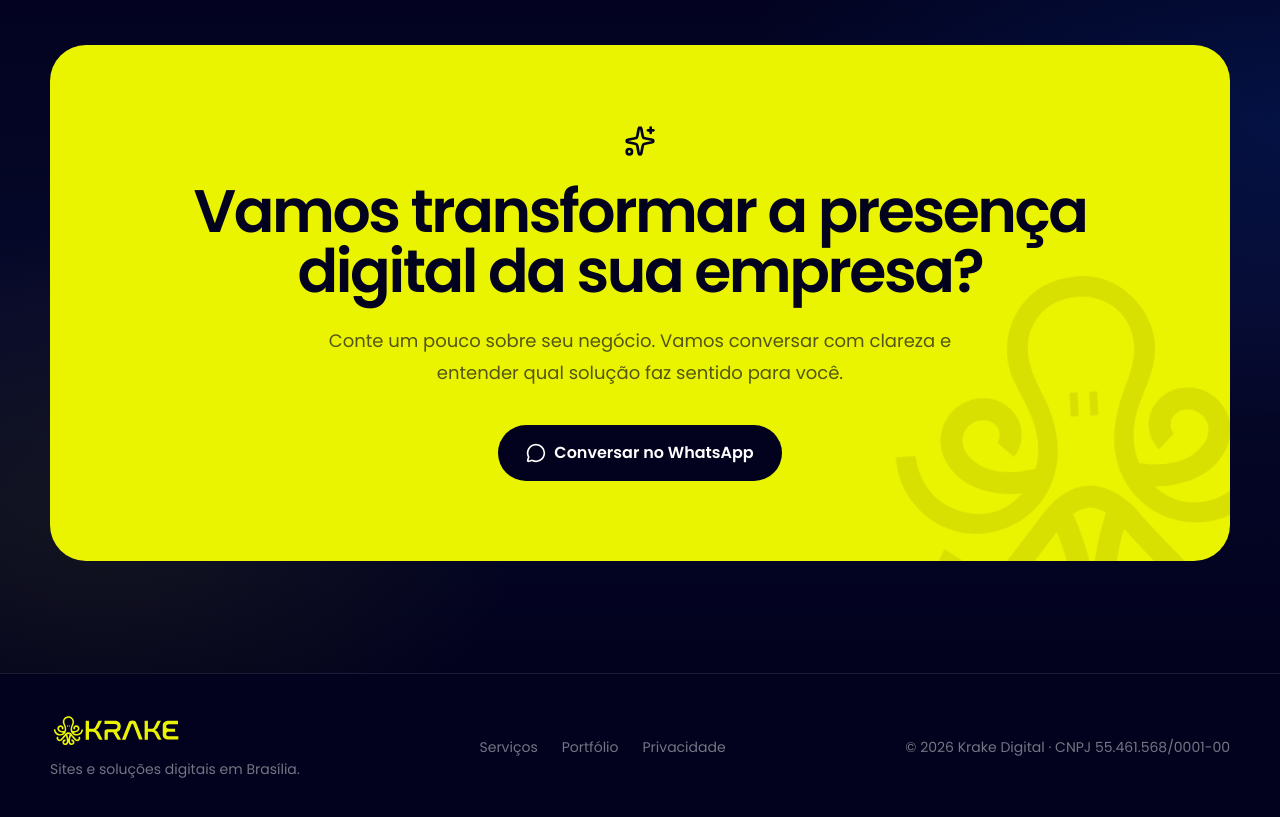
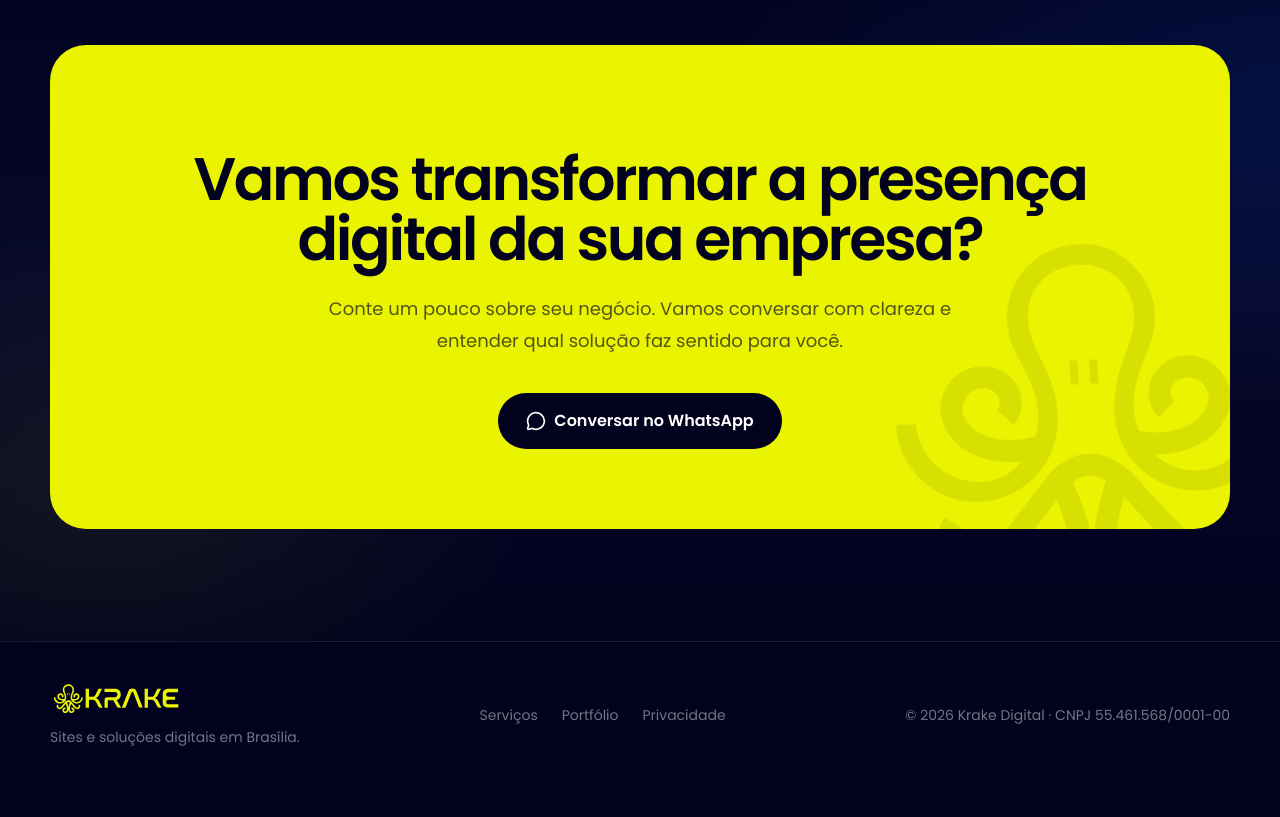
Before and after one commit to gabrielwanzeller/krakesystem, a Next.js app in the folder projetos/krake-digital/site/: page / in a window 1280 px wide. Shown: the part 9220-10037 px from the top of the page. After the commit the page ends 10007 px from the top, so only its background shows below. Built offline with nearby package versions, Linux system fonts and the light colour scheme.

Commit message:
Refina CTA final da Krake

```diff
--- a/projetos/krake-digital/site/src/app/page.tsx
+++ b/projetos/krake-digital/site/src/app/page.tsx
@@ -17,7 +17,6 @@ import {
   Rocket,
   ShieldCheck,
   Smartphone,
-  Sparkles,
 } from "lucide-react";
 import { buttonVariants } from "@/components/ui/button";
 import { ProjectShowcase } from "@/components/project-showcase";
@@ -520,7 +519,6 @@ export default function Home() {
           <div className="relative overflow-hidden rounded-[36px] bg-[#EBF400] px-7 py-16 text-center text-[#02021E] sm:px-12 sm:py-20">
             <span className="cta-krake-symbol" aria-hidden="true" />
             <div className="relative z-10">
-              <Sparkles className="mx-auto" aria-hidden="true" size={32} />
               <h2 className="mx-auto mt-6 max-w-4xl text-4xl font-semibold tracking-[-0.04em] sm:text-6xl">Vamos transformar a presença digital da sua empresa?</h2>
               <p className="mx-auto mt-6 max-w-2xl text-lg leading-8 text-[#02021E]/65">Conte um pouco sobre seu negócio. Vamos conversar com clareza e entender qual solução faz sentido para você.</p>
               <WhatsAppLink className="mt-9 bg-[#02021E] text-white shadow-none hover:bg-[#0E0E45]"><MessageCircle size={20} /> Conversar no WhatsApp</WhatsAppLink>
```
